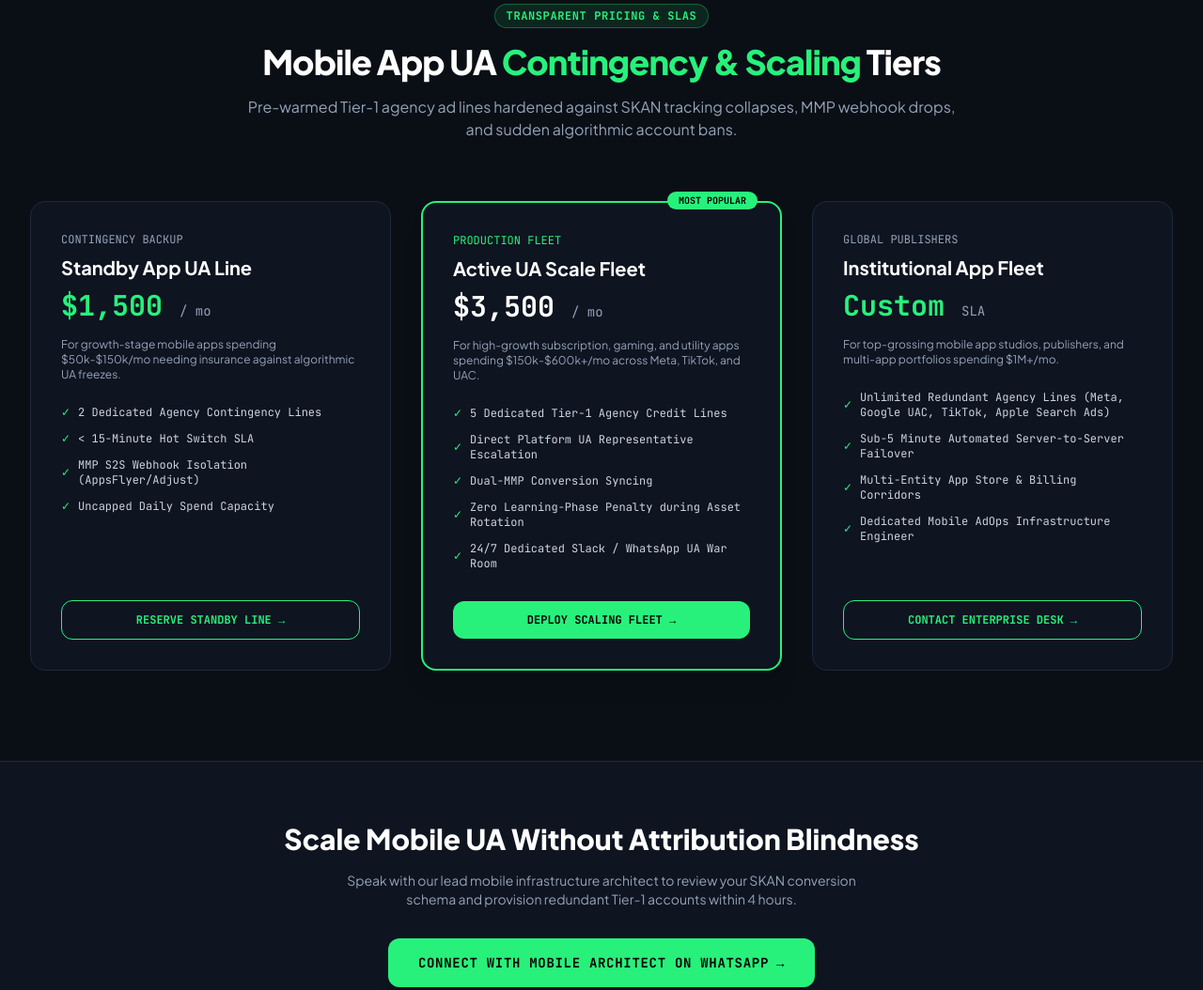
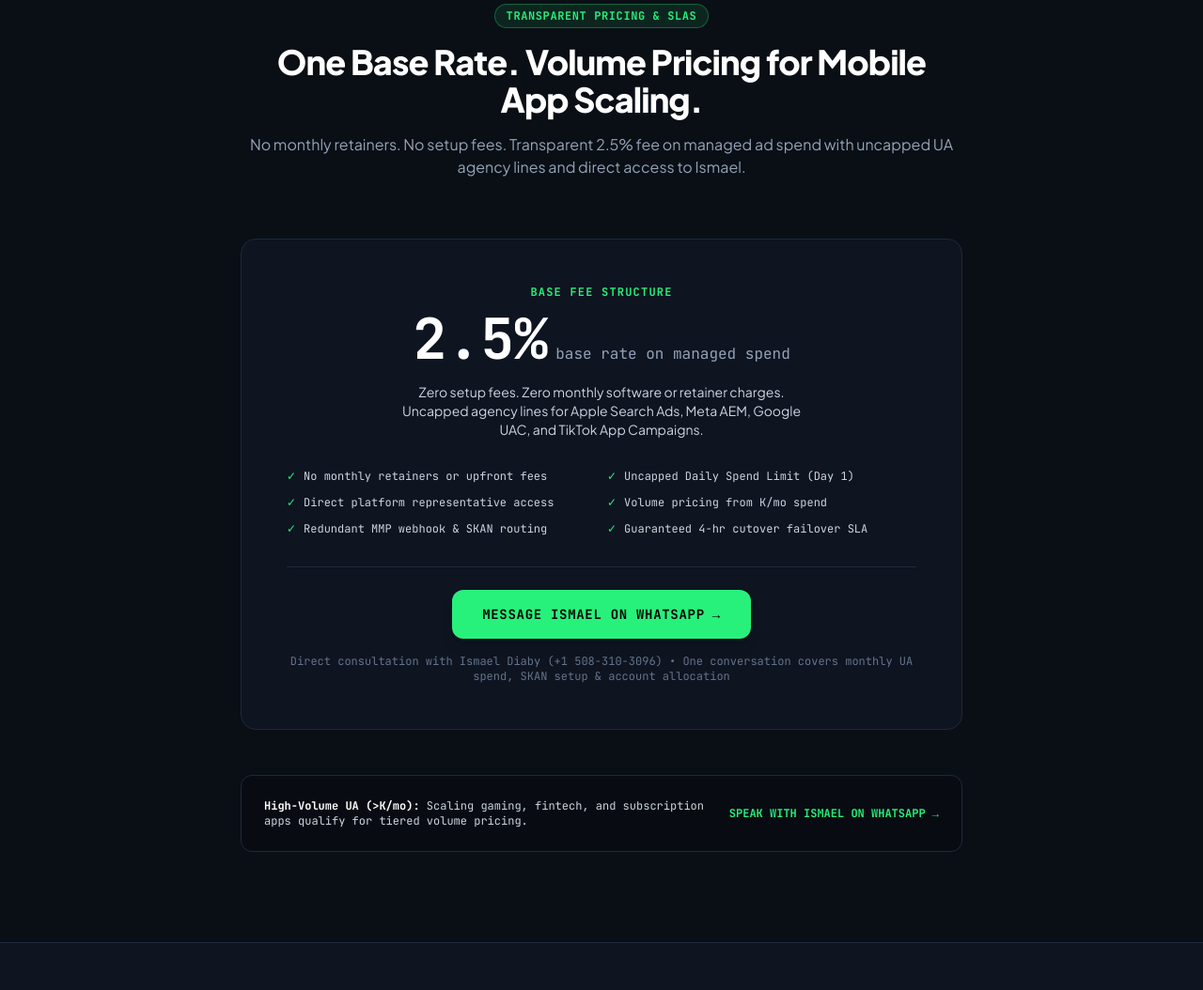
Before and after one commit to sorcerai/app-ad-infra, a website: page index.html in a window 1280 px wide. Shown: the part 2248-3302 px from the top of the page at 94% size. Drawn offline with nearby package versions, Linux system fonts and the light colour scheme.

Commit message:
fix(funnel): align pricing model with AdsInfra 2.5% base fee and direct WhatsApp funnel to Ismael

```diff
--- a/index.html
+++ b/index.html
@@ -325,7 +325,7 @@
     </section>
 
 
-    <!-- Transparent Pricing & SLAs -->
+        <!-- Transparent Pricing & SLAs -->
     <section id="pricing" class="py-16 sm:py-24 border-t border-brand-border bg-brand-surface/40">
       <div class="max-w-7xl mx-auto px-4 sm:px-6 lg:px-8">
         <div class="text-center max-w-3xl mx-auto mb-16">
@@ -333,72 +333,52 @@
             Transparent Pricing &amp; SLAs
           </div>
           <h2 class="text-3xl sm:text-4xl font-extrabold text-white tracking-tight mb-4">
-            Mobile App UA <span class="text-brand">Contingency &amp; Scaling</span> Tiers
+            One Base Rate. Volume Pricing for Mobile App Scaling.
           </h2>
           <p class="text-slate-400 text-sm sm:text-base">
-            Pre-warmed Tier-1 agency ad lines hardened against SKAN tracking collapses, MMP webhook drops, and sudden algorithmic account bans.
+            No monthly retainers. No setup fees. Transparent 2.5% fee on managed ad spend with uncapped UA agency lines and direct access to Ismael.
           </p>
         </div>
 
-        <div class="grid grid-cols-1 md:grid-cols-3 gap-8">
-          <!-- Tier 1 -->
-          <div class="p-8 rounded-2xl bg-brand-surface border border-brand-border flex flex-col justify-between">
-            <div>
-              <div class="text-xs font-mono text-brand-textMuted uppercase mb-2">Contingency Backup</div>
-              <h3 class="text-xl font-bold text-white mb-2">Standby App UA Line</h3>
-              <div class="text-3xl font-extrabold text-brand font-mono mb-4">$1,500 <span class="text-sm font-normal text-slate-400">/ mo</span></div>
-              <p class="text-xs text-slate-400 mb-6">For growth-stage mobile apps spending $50k-$150k/mo needing insurance against algorithmic UA freezes.</p>
-              <ul class="space-y-3 text-xs text-slate-300 font-mono mb-8">
-                <li class="flex items-center gap-2"><span class="text-brand">✓</span> 2 Dedicated Agency Contingency Lines</li>
-                <li class="flex items-center gap-2"><span class="text-brand">✓</span> &lt; 15-Minute Hot Switch SLA</li>
-                <li class="flex items-center gap-2"><span class="text-brand">✓</span> MMP S2S Webhook Isolation (AppsFlyer/Adjust)</li>
-                <li class="flex items-center gap-2"><span class="text-brand">✓</span> Uncapped Daily Spend Capacity</li>
-              </ul>
-            </div>
-            <a href="https://wa.me/15083103096?text=Hi%2C%20our%20mobile%20app%20wants%20to%20reserve%20the%20Standby%20App%20UA%20Line%20(%241%2C500%2Fmo)." target="_blank" rel="noopener" class="w-full py-3 rounded-xl border border-brand text-brand hover:bg-brand hover:text-black font-mono font-bold text-xs uppercase text-center transition-colors" style="color: #27F17B;">
-              Reserve Standby Line →
-            </a>
+        <div class="max-w-3xl mx-auto mb-12 bg-brand-surface border border-brand-border rounded-2xl p-8 sm:p-12 text-center">
+          <div class="text-xs font-mono font-bold uppercase tracking-widest text-brand mb-3">
+            Base Fee Structure
+          </div>
+          <div class="flex items-baseline justify-center gap-2 mb-4">
+            <span class="text-5xl sm:text-6xl font-black text-white font-mono">2.5%</span>
+            <span class="text-sm sm:text-base text-slate-400 font-mono">base rate on managed spend</span>
+          </div>
+          <p class="text-slate-300 text-sm max-w-md mx-auto mb-8">
+            Zero setup fees. Zero monthly software or retainer charges. Uncapped agency lines for Apple Search Ads, Meta AEM, Google UAC, and TikTok App Campaigns.
+          </p>
+
+          <div class="grid grid-cols-1 sm:grid-cols-2 gap-3 mb-8 text-left text-xs font-mono text-slate-300">
+            <div class="flex items-center gap-2"><span class="text-brand">✓</span> No monthly retainers or upfront fees</div>
+            <div class="flex items-center gap-2"><span class="text-brand">✓</span> Uncapped Daily Spend Limit (Day 1)</div>
+            <div class="flex items-center gap-2"><span class="text-brand">✓</span> Direct platform representative access</div>
+            <div class="flex items-center gap-2"><span class="text-brand">✓</span> Volume pricing from K/mo spend</div>
+            <div class="flex items-center gap-2"><span class="text-brand">✓</span> Redundant MMP webhook &amp; SKAN routing</div>
+            <div class="flex items-center gap-2"><span class="text-brand">✓</span> Guaranteed 4-hr cutover failover SLA</div>
           </div>
 
-          <!-- Tier 2 -->
-          <div class="p-8 rounded-2xl bg-brand-surface border-2 border-brand relative flex flex-col justify-between shadow-xl">
-            <div class="absolute -top-3 right-6 px-3 py-0.5 rounded-full bg-brand text-black text-[10px] font-mono font-extrabold uppercase">Most Popular</div>
-            <div>
-              <div class="text-xs font-mono text-brand uppercase mb-2">Production Fleet</div>
-              <h3 class="text-xl font-bold text-white mb-2">Active UA Scale Fleet</h3>
-              <div class="text-3xl font-extrabold text-white font-mono mb-4">$3,500 <span class="text-sm font-normal text-slate-400">/ mo</span></div>
-              <p class="text-xs text-slate-400 mb-6">For high-growth subscription, gaming, and utility apps spending $150k-$600k+/mo across Meta, TikTok, and UAC.</p>
-              <ul class="space-y-3 text-xs text-slate-300 font-mono mb-8">
-                <li class="flex items-center gap-2"><span class="text-brand">✓</span> 5 Dedicated Tier-1 Agency Credit Lines</li>
-                <li class="flex items-center gap-2"><span class="text-brand">✓</span> Direct Platform UA Representative Escalation</li>
-                <li class="flex items-center gap-2"><span class="text-brand">✓</span> Dual-MMP Conversion Syncing</li>
-                <li class="flex items-center gap-2"><span class="text-brand">✓</span> Zero Learning-Phase Penalty during Asset Rotation</li>
-                <li class="flex items-center gap-2"><span class="text-brand">✓</span> 24/7 Dedicated Slack / WhatsApp UA War Room</li>
-              </ul>
-            </div>
-            <a href="https://wa.me/15083103096?text=Hi%2C%20our%20app%20team%20wants%20to%20deploy%20the%20Active%20UA%20Scale%20Fleet%20(%243%2C500%2Fmo)." target="_blank" rel="noopener" class="w-full py-3 rounded-xl bg-brand text-black hover:bg-brand-dark font-mono font-bold text-xs uppercase text-center transition-colors">
-              Deploy Scaling Fleet →
+          <div class="pt-6 border-t border-brand-border">
+            <a href="https://wa.me/15083103096?text=Hi%20Ismael%20%E2%80%94%20I%20manage%20mobile%20app%20UA%20spend%20and%20want%20to%20discuss%20uncapped%20agency%20infrastructure." target="_blank" rel="noopener" class="inline-flex items-center justify-center gap-2 px-8 py-4 rounded-xl bg-brand text-black font-mono font-bold text-sm uppercase tracking-wider hover:bg-brand-dark transition-all shadow-lg glow-accent min-h-[44px]">
+              <span>Message Ismael on WhatsApp</span>
+              <span>&rarr;</span>
             </a>
+            <p class="text-slate-500 text-xs font-mono mt-4">
+              Direct consultation with Ismael Diaby (+1 508-310-3096) &bull; One conversation covers monthly UA spend, SKAN setup &amp; account allocation
+            </p>
           </div>
+        </div>
 
-          <!-- Tier 3 -->
-          <div class="p-8 rounded-2xl bg-brand-surface border border-brand-border flex flex-col justify-between">
-            <div>
-              <div class="text-xs font-mono text-brand-textMuted uppercase mb-2">Global Publishers</div>
-              <h3 class="text-xl font-bold text-white mb-2">Institutional App Fleet</h3>
-              <div class="text-3xl font-extrabold text-brand font-mono mb-4">Custom <span class="text-sm font-normal text-slate-400">SLA</span></div>
-              <p class="text-xs text-slate-400 mb-6">For top-grossing mobile app studios, publishers, and multi-app portfolios spending $1M+/mo.</p>
-              <ul class="space-y-3 text-xs text-slate-300 font-mono mb-8">
-                <li class="flex items-center gap-2"><span class="text-brand">✓</span> Unlimited Redundant Agency Lines (Meta, Google UAC, TikTok, Apple Search Ads)</li>
-                <li class="flex items-center gap-2"><span class="text-brand">✓</span> Sub-5 Minute Automated Server-to-Server Failover</li>
-                <li class="flex items-center gap-2"><span class="text-brand">✓</span> Multi-Entity App Store &amp; Billing Corridors</li>
-                <li class="flex items-center gap-2"><span class="text-brand">✓</span> Dedicated Mobile AdOps Infrastructure Engineer</li>
-              </ul>
-            </div>
-            <a href="https://wa.me/15083103096?text=Hi%2C%20we%20manage%20an%20enterprise%20mobile%20app%20portfolio%20and%20need%20a%20Custom%20SLA." target="_blank" rel="noopener" class="w-full py-3 rounded-xl border border-brand text-brand hover:bg-brand hover:text-black font-mono font-bold text-xs uppercase text-center transition-colors" style="color: #27F17B;">
-              Contact Enterprise Desk →
-            </a>
+        <div class="bg-brand-bg/60 border border-brand-border rounded-xl p-4 sm:p-6 flex flex-col sm:flex-row items-center justify-between gap-4 max-w-3xl mx-auto">
+          <div class="text-xs text-slate-300 font-mono text-center sm:text-left">
+            <strong class="text-white">High-Volume UA (&gt;K/mo):</strong> Scaling gaming, fintech, and subscription apps qualify for tiered volume pricing.
           </div>
+          <a href="https://wa.me/15083103096?text=Hi%20Ismael%20%E2%80%94%20our%20mobile%20app%20portfolio%20spends%20past%20%24500K%2Fmo%20and%20wants%20to%20discuss%20volume%20pricing%20tiers." target="_blank" rel="noopener" class="text-brand font-mono font-bold text-xs uppercase hover:underline shrink-0 min-h-[28px] inline-flex items-center">
+            Speak With Ismael on WhatsApp &rarr;
+          </a>
         </div>
       </div>
     </section>
```
